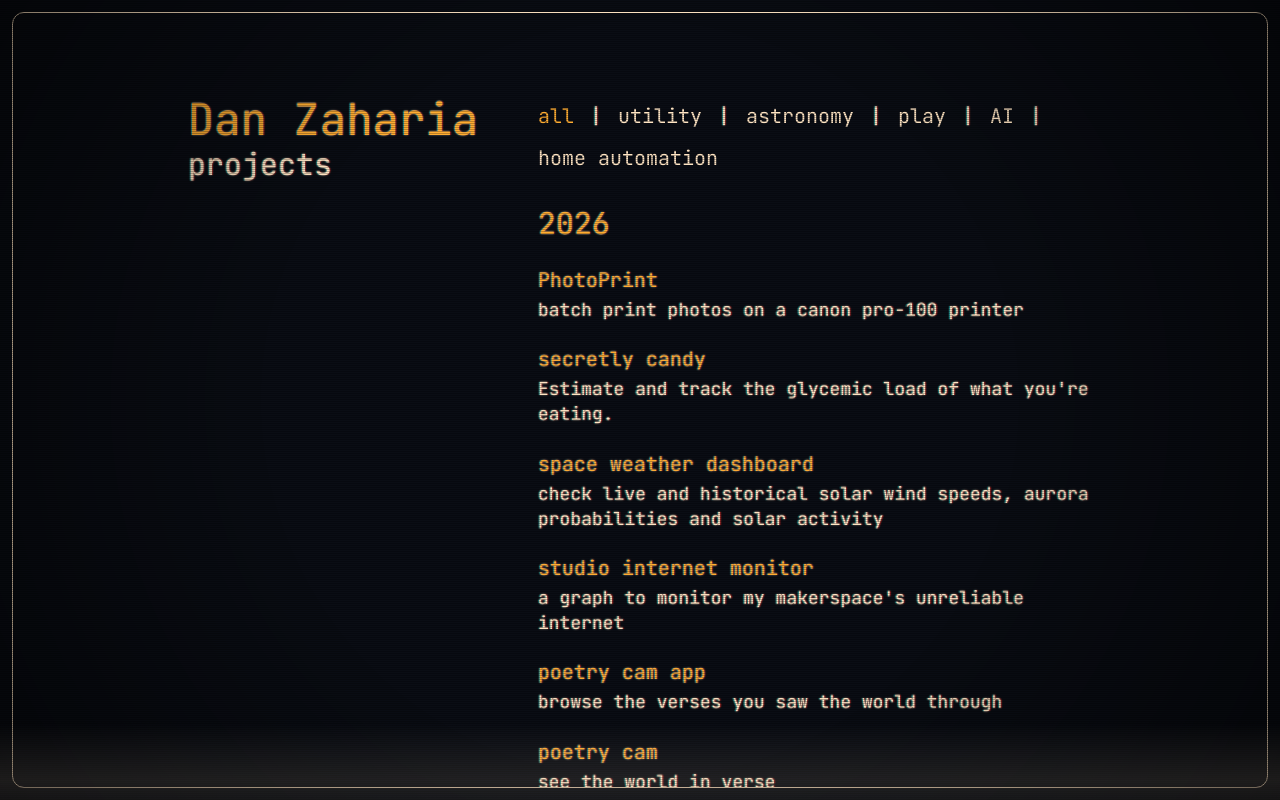
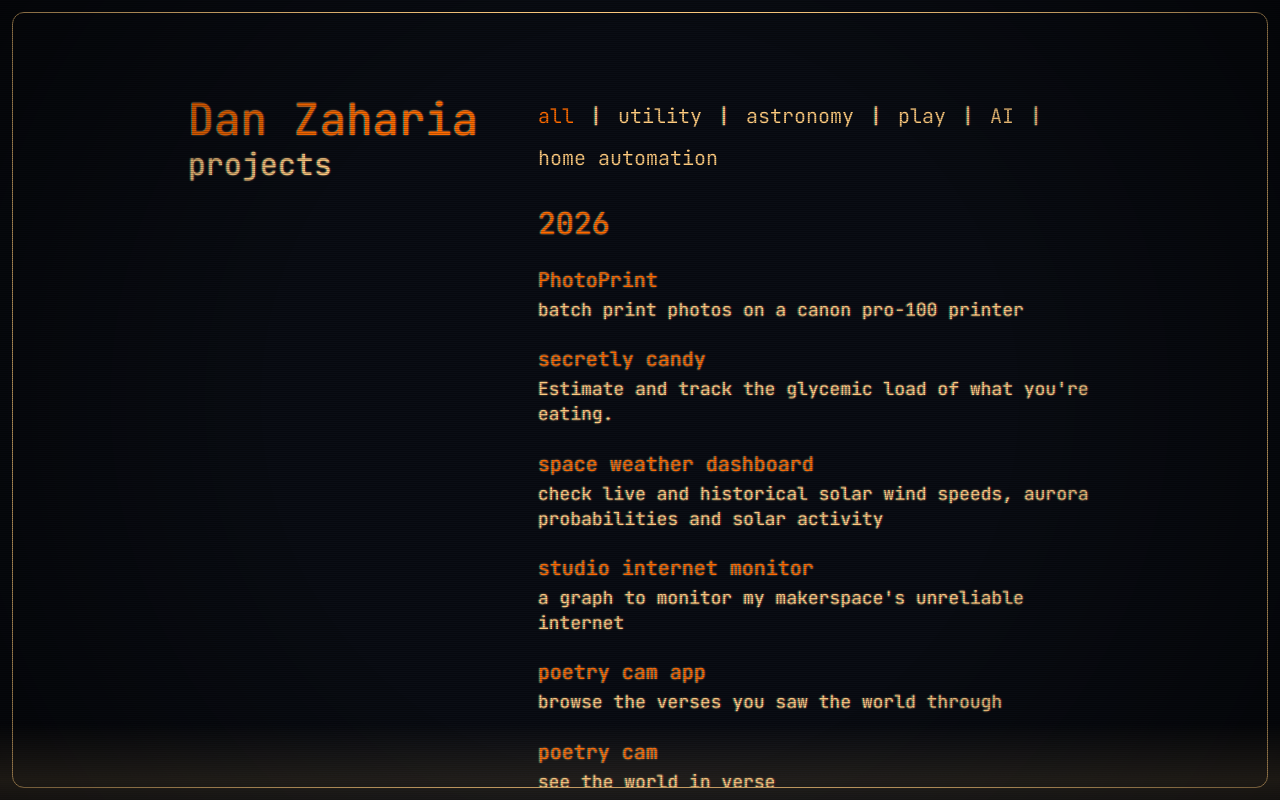
Before and after one commit to dzaharia1/personal-site, a React (Vite) app: page / in a window 1280 px wide. Built offline with nearby package versions, Linux system fonts and the light colour scheme.

Commit message:
Update colors: make orange accent more intense and body text warmer amber

```diff
--- a/src/index.css
+++ b/src/index.css
@@ -4,11 +4,11 @@
   /* Colors */
   --color-bg: #0a0d14;
   --color-bg-overlay: rgba(10, 13, 20, 0.95);
-  --color-accent: #ffad33;
-  --color-text: #ffe5c4;
-  --color-text-glow: rgba(255, 229, 196, 0.6);
-  --color-text-scanline: rgba(255, 229, 196, 0.1);
-  --color-text-scanline-transparent: rgba(255, 229, 196, 0);
+  --color-accent: #ff6b00;
+  --color-text: #ffcc80;
+  --color-text-glow: rgba(255, 204, 128, 0.6);
+  --color-text-scanline: rgba(255, 204, 128, 0.1);
+  --color-text-scanline-transparent: rgba(255, 204, 128, 0);
 
   /* Typography */
   --font-family: 'JetBrains Mono', monospace;
```
